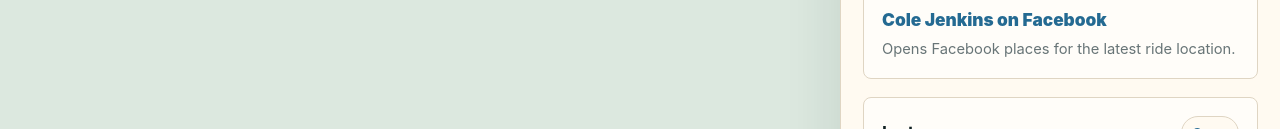
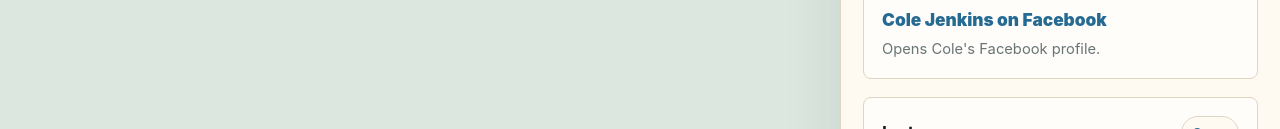
Before and after one commit to maptap123/Coles-Bike, a website: page index.html in a window 1280 px wide. Shown: the part 617-746 px from the top of the page. Drawn offline with nearby package versions, Linux system fonts and the light colour scheme; no server answers.

Commit message:
Fix Facebook profile helper text

```diff
--- a/index.html
+++ b/index.html
@@ -72,7 +72,7 @@
             </a>
           </div>
           <p id="facebook-location-place" class="location-name">Loading location</p>
-          <p class="muted">Opens Facebook places for the latest ride location.</p>
+          <p class="muted">Opens Cole's Facebook profile.</p>
         </section>
 
         <section class="panel instagram">
```
